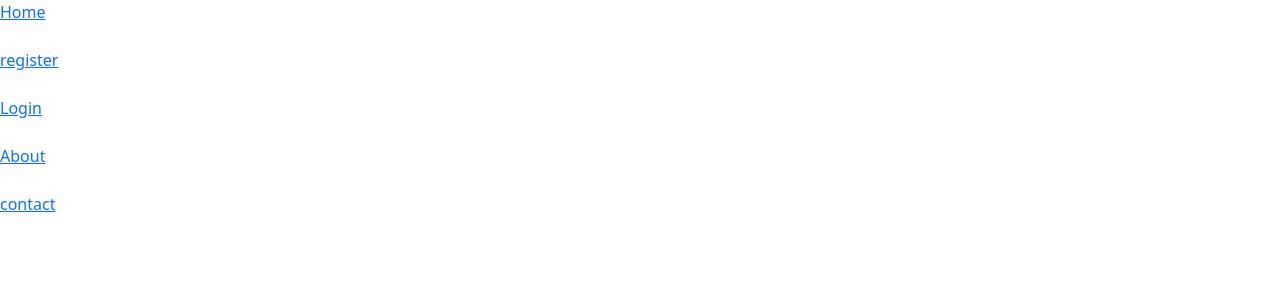
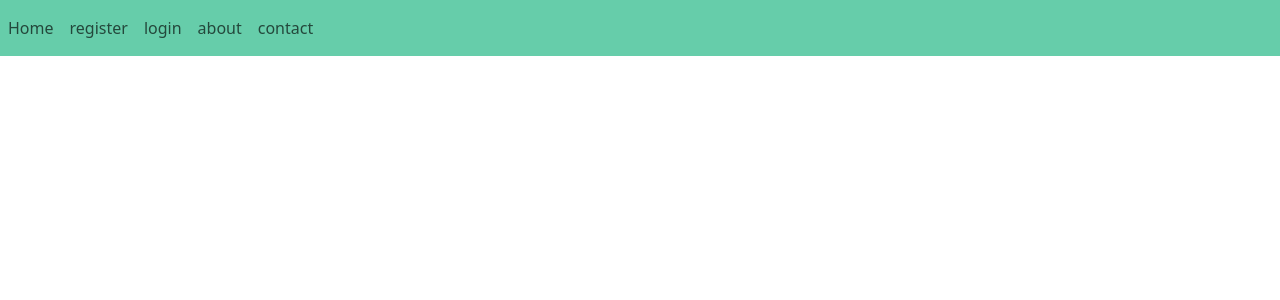
Before and after one commit to 7200129512/AngularK, an Angular app: page / in a window 1280 px wide. Shown: the top 300 px of the page. Built offline with nearby package versions, Linux system fonts and the light colour scheme.

Commit message:
navbar added

```diff
--- a/src/app/about/about.component.html
+++ b/src/app/about/about.component.html
@@ -1 +1,3 @@
+<div  style="margin-top: 60px;">
 <p>about works!</p>
+</div>
--- a/src/app/app.component.html
+++ b/src/app/app.component.html
@@ -1,7 +1,34 @@
-<a routerLink="/Home">Home</a> <br/><br/>
+<!-- <a routerLink="/Home">Home</a> <br/><br/>
 <a routerLink="/register">register</a> <br/><br/>
 <a routerLink="/login">Login</a> <br/><br/>
 <a routerLink="/about">About</a> <br/><br/>
-<a routerLink="/contact">contact</a>
+<a routerLink="/contact">contact</a> -->
 
 <router-outlet></router-outlet>
+
+<nav class="navbar navbar-expand-lg fixed-top navbar-light" style="background-color: mediumaquamarine;">
+    <div >
+
+
+    <div class="collapse navbar-collapse" id="navbarTogglerDemo03">
+      <ul class="navbar-nav mr-auto mt-2 mt-lg-0">
+        <li class="nav-item active">
+          <a class="nav-link" routerLink="/Home">Home</a>
+        </li>
+        <li class="nav-item">
+          <a class="nav-link" routerLink="/register">register</a>
+        </li>
+        <li class="nav-item">
+          <a class="nav-link" routerLink="/login">login</a>
+        </li>
+        <li class="nav-item">
+            <a class="nav-link" routerLink="/about">about</a>
+          </li>
+          <li class="nav-item">
+            <a class="nav-link" routerLink="/contact">contact</a>
+          </li>
+      </ul>
+
+    </div>
+</div>
+  </nav>
--- a/src/app/contact/contact.component.html
+++ b/src/app/contact/contact.component.html
@@ -1 +1,3 @@
+<div  style="margin-top: 60px;">
 <p>contact works!</p>
+</div>
--- a/src/app/home/home.component.html
+++ b/src/app/home/home.component.html
@@ -1,3 +1,5 @@
+<div  style="margin-top: 60px;">
 <p>home works!</p>
 
 <button class="btn btn-success">save</button>
+</div>
--- a/src/app/login/login.component.html
+++ b/src/app/login/login.component.html
@@ -1 +1,3 @@
+<div  style="margin-top: 60px;">
 <p>login works!</p>
+</div>
--- a/src/app/register/register.component.html
+++ b/src/app/register/register.component.html
@@ -1 +1,3 @@
+<div  style="margin-top: 60px;">
 <p>register works!</p>
+</div>
```
